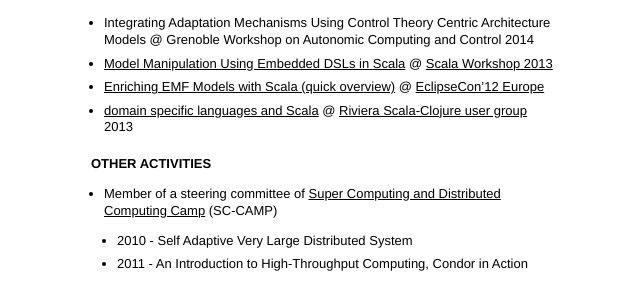
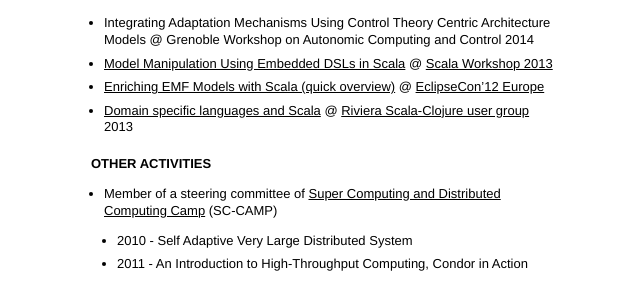
Before and after one commit to fikovnik/fikovnik.github.com, a Jekyll site: the page built from _posts/exhibit/0001-01-02-research.md, in a window 1280 px wide and 1177 px high. Shown: the part 823-1115 px from the top of the window, without its empty margins (151-791 px from the left). Built offline with Jekyll 4.4.1, drawn with Linux system fonts in a browser that asks for light colours.

Commit message:
Fixed typo

```diff
--- a/_posts/exhibit/0001-01-02-research.md
+++ b/_posts/exhibit/0001-01-02-research.md
@@ -39,7 +39,7 @@ In particular, the design and development of internal Domain-Specific Languages
 * Integrating Adaptation Mechanisms Using Control Theory Centric Architecture Models @ Grenoble Workshop on Autonomic Computing and Control 2014
 * [Model Manipulation Using Embedded DSLs in Scala](http://www.slideshare.net/krikava/scala-workshop13) @ [Scala Workshop 2013](http://lampwww.epfl.ch/~hmiller/scala2013/)
 * [Enriching EMF Models with Scala (quick overview)](http://www.slideshare.net/krikava/enriching-emf-models-with-scala) @ [EclipseCon'12 Europe](http://www.eclipsecon.org/europe2012/)
-* [domain specific languages and Scala](http://www.slideshare.net/krikava/domain-specific-languages-and-scala) @ [Riviera Scala-Clojure user group](http://www.meetup.com/riviera-scala-clojure/) 2013
+* [Domain specific languages and Scala](http://www.slideshare.net/krikava/domain-specific-languages-and-scala) @ [Riviera Scala-Clojure user group](http://www.meetup.com/riviera-scala-clojure/) 2013
 
 ## OTHER ACTIVITIES
 
```
